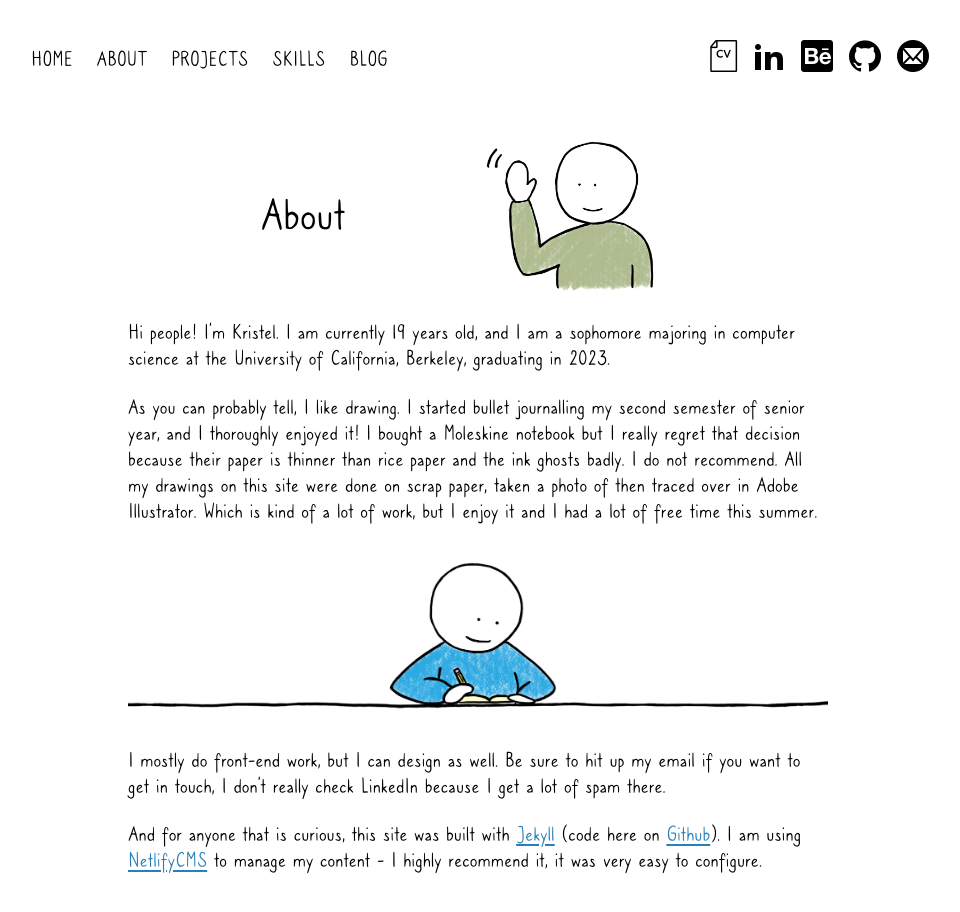
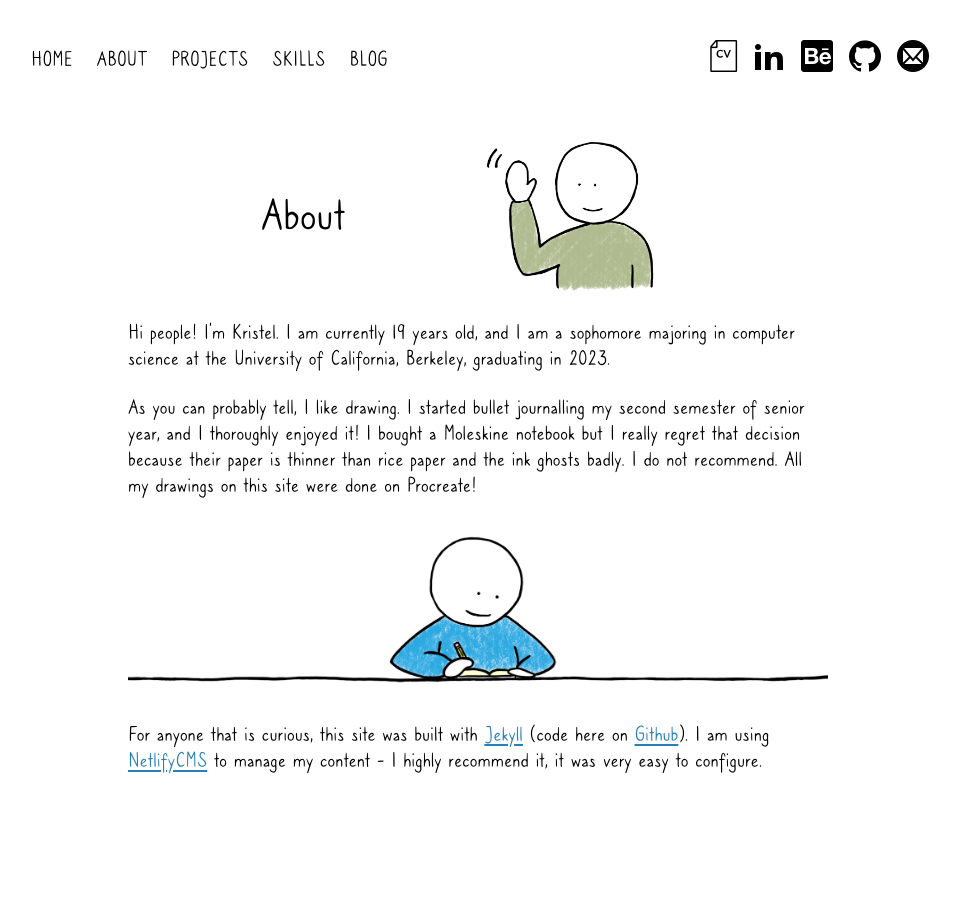
Before and after one commit to kristelfung/bullet-journal, a Jekyll site: the page built from about.md, in a window 1280 px wide. Shown: the whole page, without its empty margins (162-1122 px from the left). Built offline with Jekyll 4.4.1, drawn with Linux system fonts in a browser that asks for light colours; some web fonts are replaced; a script that is not in the unit is left out.

Commit message:
Update Pages “about”

```diff
--- a/about.md
+++ b/about.md
@@ -7,10 +7,8 @@ image: /images/about.png
 ---
 Hi people! I'm Kristel. I am currently 19 years old, and I am a sophomore majoring in computer science at the University of California, Berkeley, graduating in 2023.
 
-As you can probably tell, I like drawing. I started bullet journalling my second semester of senior year, and I thoroughly enjoyed it! I bought a Moleskine notebook but I really regret that decision because their paper is thinner than rice paper and the ink ghosts badly. I do not recommend. All my drawings on this site were done on scrap paper, taken a photo of then traced over in Adobe Illustrator. Which is kind of a lot of work, but I enjoy it and I had a lot of free time this summer.
+As you can probably tell, I like drawing. I started bullet journalling my second semester of senior year, and I thoroughly enjoyed it! I bought a Moleskine notebook but I really regret that decision because their paper is thinner than rice paper and the ink ghosts badly. I do not recommend. All my drawings on this site were done on Procreate!
 
 ![Writing](/images/uploads/writing.png)
 
-I mostly do front-end work, but I can design as well. Be sure to hit up my email if you want to get in touch, I don't really check LinkedIn because I get a lot of spam there.
-
-And for anyone that is curious, this site was built with [Jekyll](https://jekyllrb.com/) (code here on [Github](https://github.com/kristelfung/bullet-journal)). I am using [NetlifyCMS](https://www.netlifycms.org/) to manage my content - I highly recommend it, it was very easy to configure.
+For anyone that is curious, this site was built with [Jekyll](https://jekyllrb.com/) (code here on [Github](https://github.com/kristelfung/bullet-journal)). I am using [NetlifyCMS](https://www.netlifycms.org/) to manage my content - I highly recommend it, it was very easy to configure.
```
